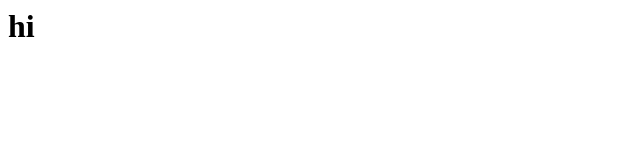
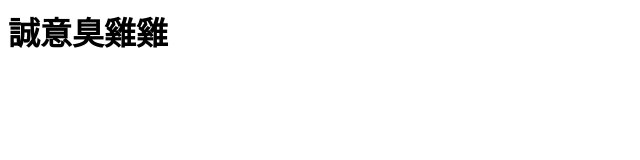
Before and after one commit to howard522/haohaogaming, a plain HTML site: page index.html in a window 1280 px wide. Shown: the whole page, without its empty margins (0-640 px from the left). Drawn offline with Linux system fonts and the light colour scheme.

Commit message:
test1
第一次測試

```diff
--- a/index.html
+++ b/index.html
@@ -4,6 +4,6 @@
     <title>My test page</title>
   </head>
   <body>
-    <h1>hi</h1>
+    <h1>誠意臭雞雞</h1>
   </body>
 </html>
```
